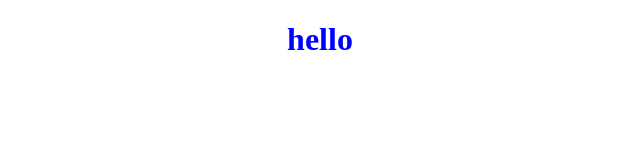
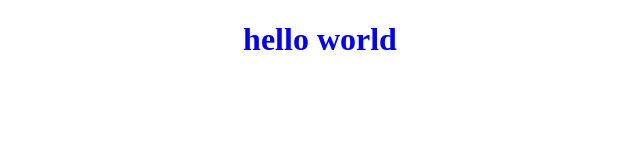
Before and after one commit to sarajorheim/Project, a plain HTML site: page Index.HTML in a window 1280 px wide. Shown: the whole page, without its empty margins (320-960 px from the left). Drawn offline with Linux system fonts and the light colour scheme.

Commit message:
created the css and js sheets

```diff
--- a/Index.HTML
+++ b/Index.HTML
@@ -8,7 +8,7 @@
     <link rel="stylesheet" href="style.css" />
   </head>
   <body>
-    <h1>hello</h1>
+    <h1>hello world</h1>
     <script src="script.js"></script>
   </body>
 </html>
```
